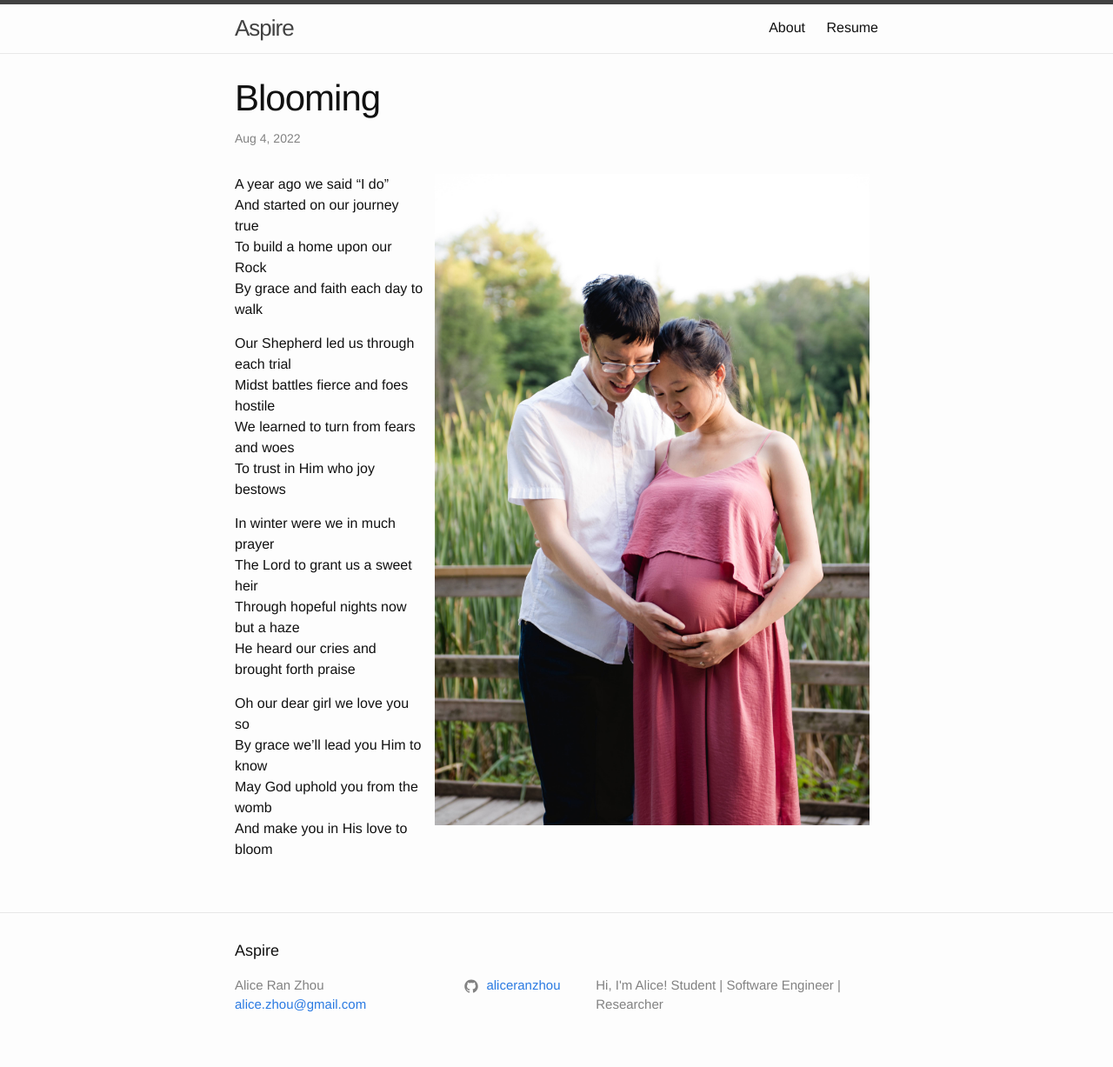
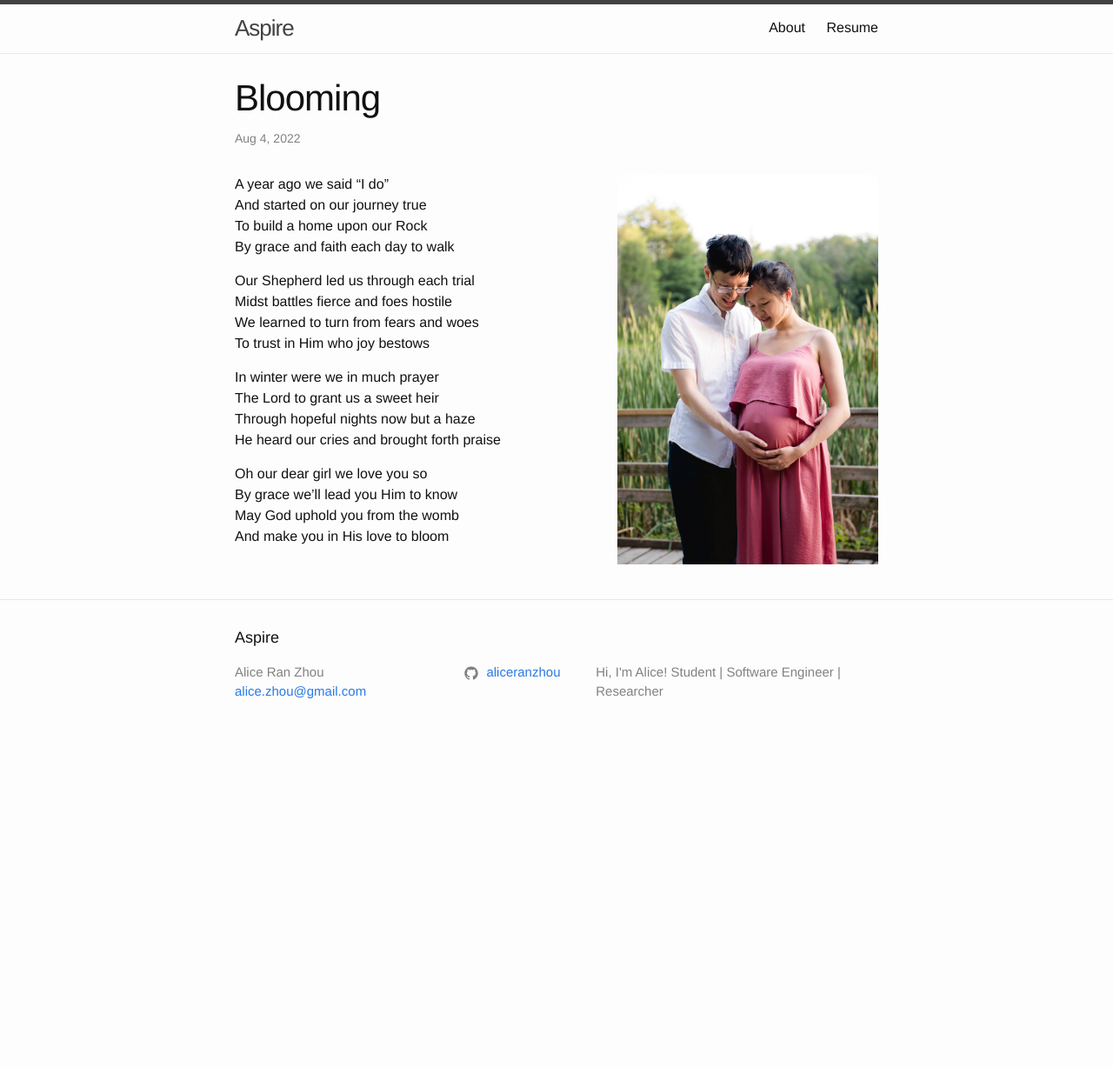
Before and after one commit to aliceranzhou/aliceranzhou.github.io, a Jekyll site: the page built from _posts/2022-08-04-blooming.md, in a window 1280 px wide. Shown: the whole page at 87% size. Built offline with Jekyll 4.4.1, drawn with Linux system fonts in a browser that asks for light colours; after the commit the page ends 900 px from its top, so only the background shows below that.

Commit message:
resize #2

```diff
--- a/_posts/2022-08-04-blooming.md
+++ b/_posts/2022-08-04-blooming.md
@@ -4,7 +4,7 @@ title: "Blooming"
 date: 2022-08-04 10:29:34 -0400
 ---
 
-<img src="/assets/maternity.jpg" align="right" width="500" hspace="10">
+<img src="/assets/maternity.jpg" align="right" width="300">
 
 A year ago we said “I do”
 And started on our journey true
```
